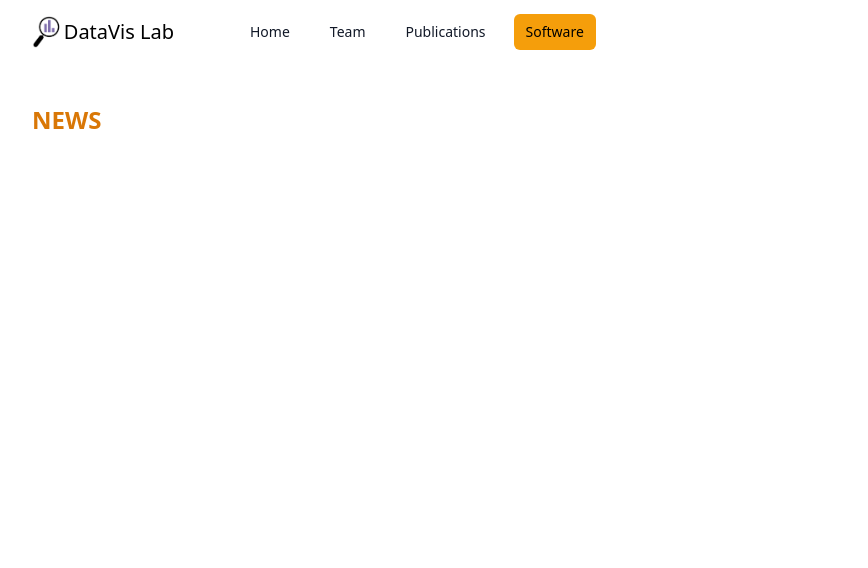
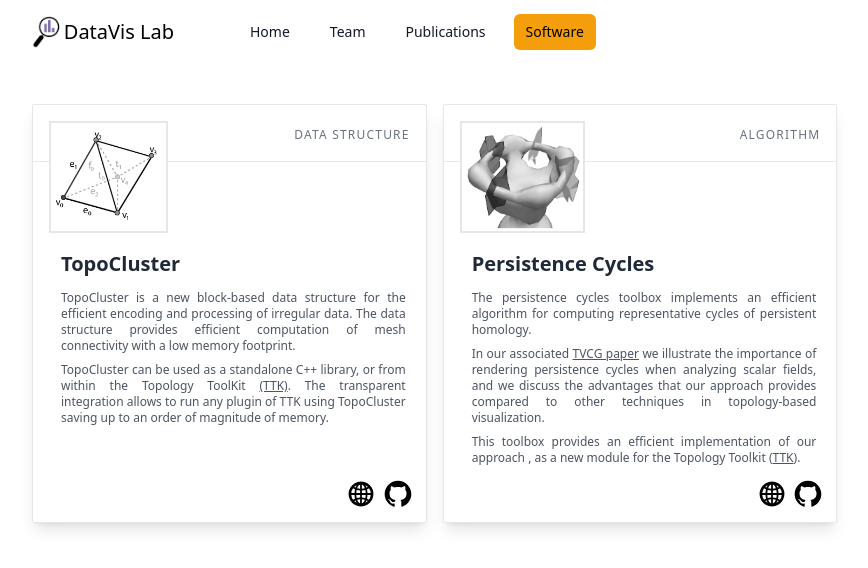
Before and after one commit to DaVisLab/DaVisLab.github.io, a website: page software.html in a window 1280 px wide. Shown: the whole page, without its empty margins (0-868 px from the left). Drawn offline with Linux system fonts and the light colour scheme.

Commit message:
Update software page

```diff
--- a/software.html
+++ b/software.html
@@ -32,7 +32,81 @@
         </div>
 
         <div class="max-w-7xl mx-auto p-10 sm:px-6 lg:px-8">
-            <span class="text-amber-600 text-2xl font-bold">NEWS</span>
+          <div class="grid grid-cols-3 gap-4">
+            <div class="relative rounded-sm border border-gray-200 bg-white shadow-lg">
+
+              <img src="img/papers/topocluster-logo.png" class="h-28 border-gray-200 border-solid border-2 absolute top-0 m-4 z-30 absolute grayscale hover:grayscale-0 hover:shadow-lg" alt="">
+              <div class="text-right p-4">
+                <span class="text-xs text-gray-500 tracking-widest uppercase">Data structure</span>
+              </div>
+
+              <div class="flex items-center relative">
+                <div class="border-t border-gray-200 z-20 w-full"></div>
+              </div>
+              <div class="px-2 pb-4 pt-14">
+                <p class="text-gray-600 text-xs pl-2 m-3">
+                  <h2 class="text-gray-800 text-xl font-bold pt-5 m-3 pl-2">TopoCluster</h2>
+
+                </p>
+                <p class="text-gray-600 text-xs pl-2 mx-3 mb-2 text-justify">
+
+                  TopoCluster is a new block-based data structure for the efficient encoding and processing of irregular data.
+                  The data structure provides efficient computation of mesh connectivity with a low memory footprint.
+                </p>
+                <p class="text-gray-600 text-xs pl-2 mx-3 mb-10 text-justify">
+
+                TopoCluster can be used as a standalone C++ library, or from within the Topology ToolKit <a href="https://topology-tool-kit.github.io/">(TTK)</a>.
+                The transparent integration allows to run any plugin of TTK using TopoCluster saving up to an order of magnitude of memory.
+                </p>
+
+              </div>
+
+              <div class="absolute bottom-0 right-0 mr-3">
+                <a href="https://davislab.github.io/TopoCluster/"><img src="img/web.svg" class="w-8 pb-3 tracking-widest inline "alt=""></a>
+                <a href="https://github.com/DaVisLab/TopoCluster"><img src="img/github.svg" class="w-8 pb-3 tracking-widest inline "alt=""></a>
+              </div>
+            </div>
+
+
+            <div class="relative rounded-sm border border-gray-200 bg-white shadow-lg">
+
+              <img src="img/papers/cycles-logo.png" class="h-28 border-gray-200 border-solid border-2 absolute top-0 m-4 z-30 absolute grayscale hover:grayscale-0 hover:shadow-lg" alt="">
+              <div class="text-right p-4">
+                <span class="text-xs text-gray-500 tracking-widest uppercase">Algorithm</span>
+              </div>
+
+              <div class="flex items-center relative">
+                <div class="border-t border-gray-200 z-20 w-full"></div>
+              </div>
+              <div class="px-2 pb-4 pt-14">
+                <p class="text-gray-600 text-xs pl-2 m-3">
+                  <h2 class="text-gray-800 text-xl font-bold pt-5 m-3 pl-2">Persistence Cycles</h2>
+
+                </p>
+                <p class="text-gray-600 text-xs pl-2 mx-3 mb-2 text-justify">
+
+                  The persistence cycles toolbox implements an efficient algorithm for computing representative cycles of persistent homology.
+                </p>
+                <p class="text-gray-600 text-xs pl-2 mx-3 mb-2 text-justify">
+                  In our associated <a href="http://fiurici.people.clemson.edu/papers/tvcg2021-2.pdf">TVCG paper</a> we illustrate the importance of rendering persistence cycles when analyzing scalar fields, and we discuss the advantages that our approach provides
+                  compared to other techniques in topology-based visualization.
+
+                </p>
+                <p class="text-gray-600 text-xs pl-2 mx-3 mb-10 text-justify">
+
+                  This toolbox provides an efficient implementation of our approach , as a new module for the Topology Toolkit (<a href="https://topology-tool-kit.github.io/">TTK</a>).
+
+                </p>
+
+              </div>
+
+              <div class="absolute bottom-0 right-0 mr-3">
+                <a href="https://davislab.github.io/PersistenceCycles/"><img src="img/web.svg" class="w-8 pb-3 tracking-widest inline "alt=""></a>
+                <a href="https://github.com/DaVisLab/PersistenceCycles"><img src="img/github.svg" class="w-8 pb-3 tracking-widest inline "alt=""></a>
+              </div>
+            </div>
+
+          </div>
         </div>
 
 
```
Also changed, not shown: papers.html (+4 -4 lines), img/papers/cycles-logo.png (added), img/papers/topocluster-logo.png (added), style/output.css.
